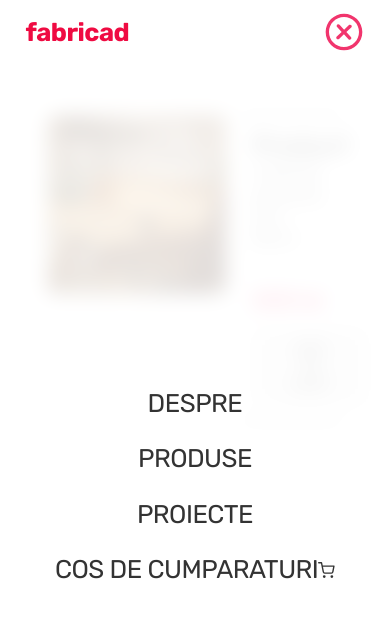
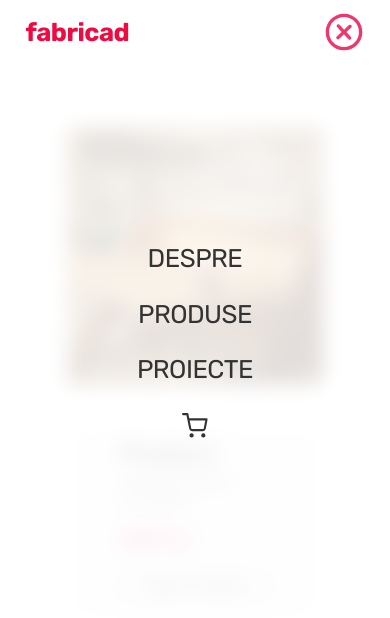
Before and after one commit to Horattiu/fabricad-react, a React (Create React App) app: page /produse/1 in a window 390 px wide. Both pictures are taken after a click on the icon 344 px from the left and 32 px from the top of the page. Shown: the top 618 px of the page. Built offline with nearby package versions, Linux system fonts and the light colour scheme.

Commit message:
mobilemenufix

```diff
--- a/src/components/Navigation/MobileNavLinks.js
+++ b/src/components/Navigation/MobileNavLinks.js
@@ -5,6 +5,7 @@ import React from "react";
 
 const MobileNavLinks = ({ setIsCartOpen, closeMobileMenu, isMobile }) => {
   return (
+    <div className="mobile-modal">
       <div className="links-mobile">
         <Link to="/despre" onClick={() => isMobile && closeMobileMenu()}>
           DESPRE
@@ -16,8 +17,8 @@ const MobileNavLinks = ({ setIsCartOpen, closeMobileMenu, isMobile }) => {
           PROIECTE
         </Link>
         <div onClick={() => setIsCartOpen(true)}>
-        COS DE CUMPARATURI
           <FiShoppingCart className="cart-icon" />
+        </div>
       </div>
     </div>
   );
--- a/src/components/Navigation/mobilenav.css
+++ b/src/components/Navigation/mobilenav.css
@@ -14,34 +14,38 @@
 }
 
 .links-mobile {
+  margin: 0 auto;
   z-index: 99;
 }
 .navbar-mobile a {
   text-decoration: none;
 }
-/* .navbar-mobile .mobile-logo {
-  color: #f1356d;
-  font-size: 2.2rem;
-  margin-left: 4rem;
-} */
 
 .links-mobile a {
   text-decoration: none;
 }
-.navbar-mobile a:hover {
-  color: #f1356d;
+.links-mobile .cart-icon {
+  font-size: 2rem;
 }
 
-.navbar-mobile .cart-icon {
+.cart-icon {
   /* font-size: 1.4rem; */
   margin-top: 0.2rem;
   cursor: pointer;
   font-size: 1.3rem;
 }
-.navbar-mobile .cart-icon:hover {
-  background-color: #f1356d;
-}
 
 .hamburger path {
   fill: #f1356d;
 }
+.cart-icon path:hover {
+  color: #f1356d;
+}
+
+.links-mobile a:hover {
+  color: rgba(239, 11, 66, 255);
+}
+
+.links-mobile div:hover {
+  color: #f1356d;
+}
--- a/src/components/produs.css
+++ b/src/components/produs.css
@@ -1,30 +1,31 @@
 .picture-box img {
-  width: 100%;
+  max-width: 22rem;
   border-radius: 10px;
 }
 
 .picture-box {
-  width: 22%;
+  /* width: 22rem; */
 }
 
 .wrap-container {
   display: flex;
   width: 100%;
   justify-content: center;
-  margin-top: 4rem;
+  margin-top: 5rem;
   /* align-items: center; */
   /* margin-right: 4rem; */
 }
 
 .details {
-  margin-left: 5rem;
-  /* border: 2px rgb(228, 228, 228) solid; */
-  /* border-radius: 10px; */
-  border-top: 2px rgba(69, 70, 71, 0.603) solid;
-  border-bottom: 2px rgba(69, 70, 71, 0.603) solid;
+  width: 20rem;
+  margin-left: 3rem;
+  padding: 1rem;
+  border-radius: 10px;
+  background-color: rgba(240, 240, 240, 0.521);
+  align-self: baseline;
+  text-align: center;
 
-  width: 20%;
-  padding: 1rem;
+  /* max-width: 14rem; */
   /* width: 14rem; */
 }
 
@@ -34,27 +35,41 @@
 }
 
 .details h1 {
-  margin-bottom: 2rem;
+  font-weight: 500;
+
+  margin-bottom: 1rem;
   color: rgb(69, 70, 71);
 }
 
 .details h2 {
-  font-weight: 500;
-  color: rgb(69, 70, 71);
+  font-size: 1.2rem;
+  font-weight: 300;
+  color: rgb(73, 73, 73);
 }
 .details h3 {
-  font-size: 1.4rem;
+  font-size: 1.2rem;
   font-weight: 300;
-  color: rgb(69, 70, 71);
+  color: rgb(73, 73, 73);
+  margin-top: 0.2rem;
 }
 .details h4 {
   font-size: 1.8rem;
   color: #f1356d;
   margin-top: 3rem;
+  margin-bottom: 2rem;
+  font-weight: 500;
+
   /* background-color: rgb(245, 245, 245); */
   /* border-radius: 10px; */
   /* display: inline-block; */
   /* padding: 0.6rem; */
+}
+.details h1,
+h2,
+h3,
+h4 {
+  text-align: initial;
+  margin-left: 3.1rem;
 }
 
 .details button {
@@ -63,6 +78,7 @@
   border: none;
   cursor: pointer;
   border-radius: 10px;
-  margin-top: 3rem;
   color: rgb(69, 70, 71);
+
+  /* justify-content: center; */
 }
--- a/src/queries.css
+++ b/src/queries.css
@@ -48,17 +48,27 @@
   .navbar-mobile .links-mobile {
     display: flex;
     flex-direction: column;
-    justify-content: center;
+    margin-top: 14rem;
+    text-align: center;
+    font-size: 2rem;
+    /* justify-content: center; */
+    /* position: absolute; */
+    /* top: 5rem; */
+    /* background: rgb(255, 255, 255); */
+    /* width: 100%; */
+    /* height: 100vh; */
+    /* background-color: rgba(255, 255, 255, 0.863); */
+    /* backdrop-filter: blur(10px); */
+  }
+  .mobile-modal {
+    /* background-color: red; */
+    width: 100%;
     position: absolute;
     top: 5rem;
-    font-size: 2rem;
-    background: rgb(255, 255, 255);
-    width: 100%;
-    height: 100vh;
-    text-align: center;
+    backdrop-filter: blur(10px);
     background-color: rgba(255, 255, 255, 0.863);
-    backdrop-filter: blur(10px);
   }
+
   .main-container {
     flex-direction: row;
     grid-template-columns: 1fr 1fr;
@@ -79,26 +89,27 @@
 
   .wrap-container {
     /* text-align: center; */
-    margin-left: 0;
-    justify-content: center;
-    align-items: flex-start;
+    /* margin-left: 0; */
+    /* justify-content: center; */
+    /* align-items: flex-start; */
   }
 
   .details {
     /* margin-bottom: 2.6rem; */
     /* margin-left: 0; */
     /* align-items: center; */
-    margin-left: 4rem;
+    /* margin-left: 3rem; */
   }
-  .details h3 {
-    padding-top: 0.8rem;
+  .details h1 {
+    /* margin-bottom: 1rem; */
   }
 
   .details button {
-    margin-top: 1rem;
+    /* margin-top: 1rem; */
   }
   .picture-box {
-    width: 14rem;
+    /* width: 14rem; */
+    /* margin-left: 3rem; */
   }
   /* ------media for footer------- */
   .footer-box ul {
@@ -116,7 +127,6 @@
   }
   .quantity-buttons {
     margin-left: 1rem;
-    /* color: #333; */
   }
   .cart-pret {
     margin-left: 1rem;
@@ -129,6 +139,28 @@
     width: 40%;
   }
 
+  .wrap-container {
+    flex-direction: column;
+    gap: 3rem;
+  }
+  .picture-box {
+    margin: 0 auto;
+  }
+  .details {
+    margin: 0 auto;
+    margin-bottom: 3rem;
+  }
+
+  .details h1 {
+    margin-bottom: 0.6rem;
+  }
+  .details h4 {
+    margin-top: 1rem;
+    margin-bottom: 1rem;
+  }
+  .details button {
+    margin: 0 auto;
+  }
   .footer-container {
     grid-template-columns: 1fr 1fr;
     justify-items: center;
@@ -187,13 +219,13 @@
   }
 
   .details {
-    margin-left: 1rem;
+    width: 18rem;
   }
-  .picture-box {
-    /* margin-left: 1.2rem; */
+  .picture-box img {
+    width: 20rem;
   }
   .details h1 {
-    margin-bottom: 0;
+    margin-bottom: 0.4rem;
     font-weight: 500;
   }
   .details h2,
@@ -204,7 +236,7 @@
 
   .details h4 {
     font-weight: 500;
-    display: inline-block;
+    /* display: inline-block; */
   }
   .details button {
     /* margin-top: 3rem; */
```
Lines whose indentation alone changed are shown as unchanged.
